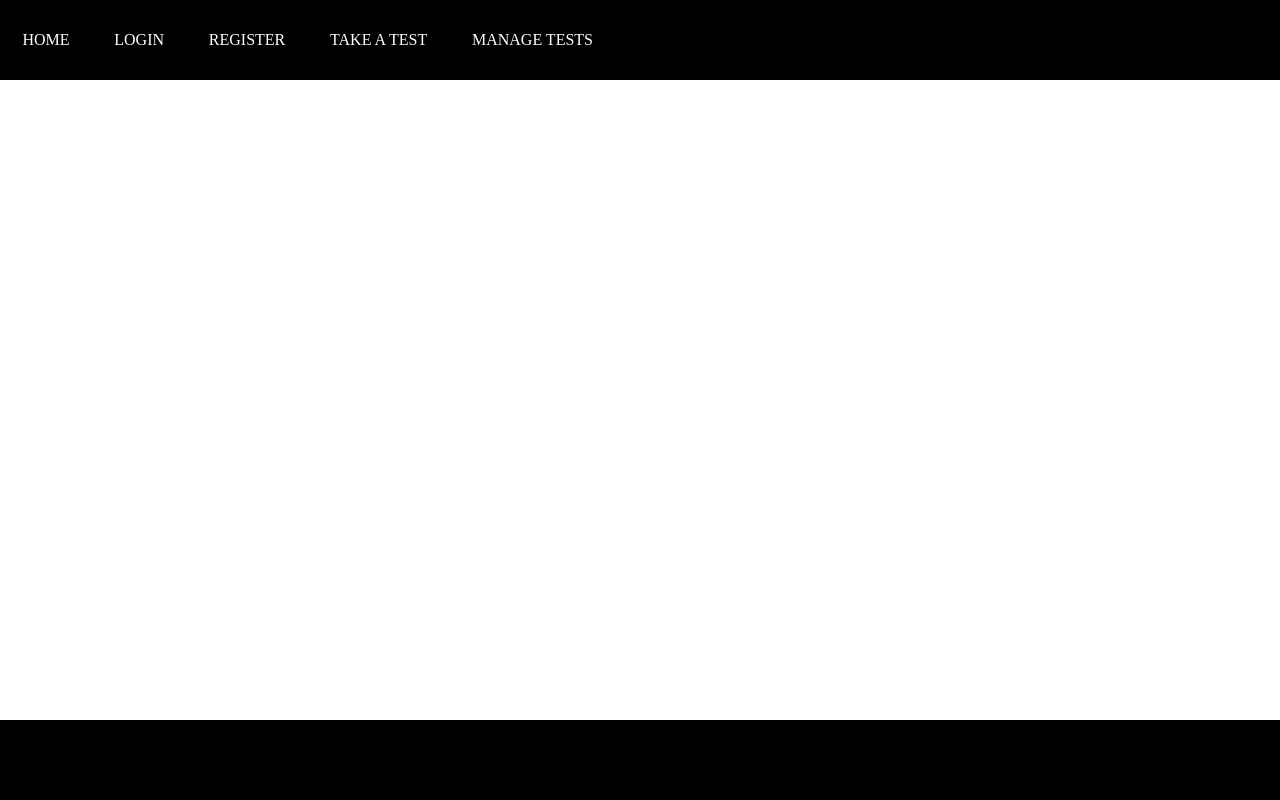
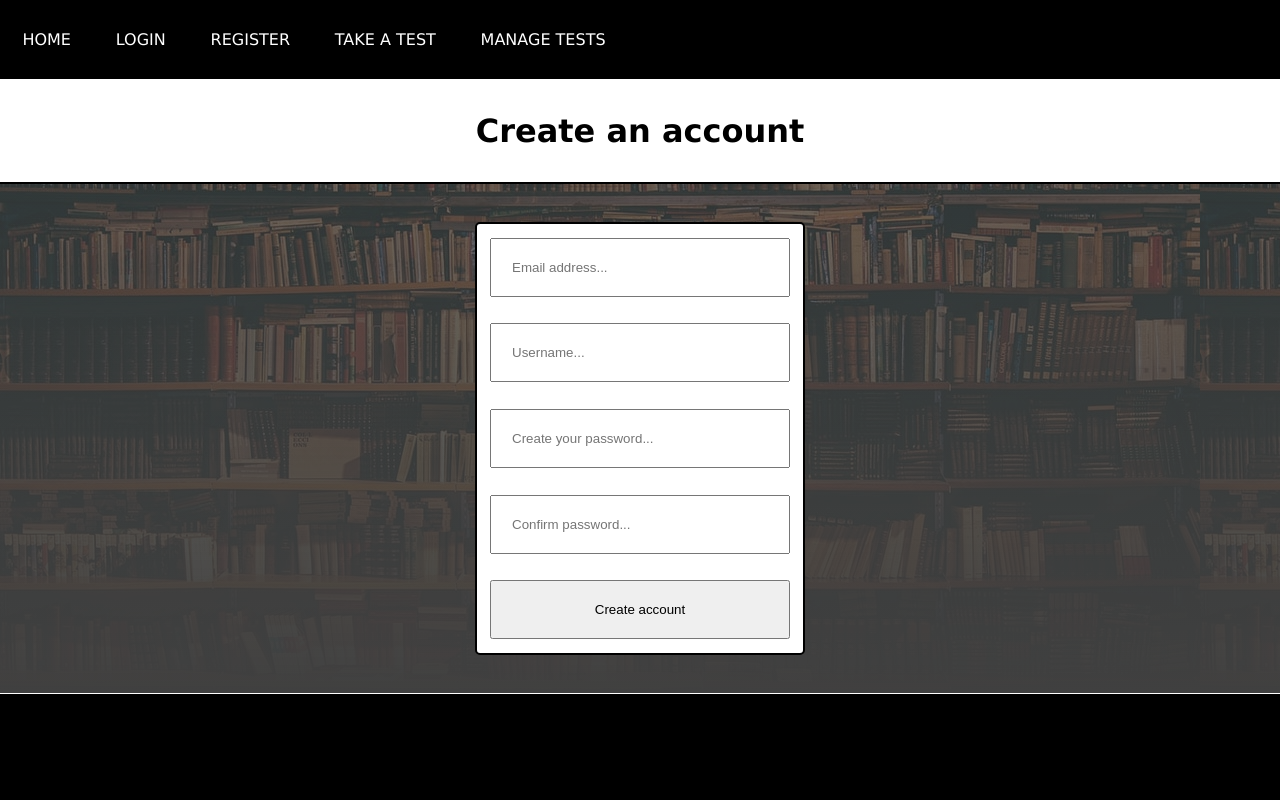
Before and after one commit to J-Rathman/160-Final-Project, a Flask app: page /register in a window 1280 px wide. Run offline with Flask 3, Linux system fonts and the light colour scheme.

Commit message:
Index, login, and register styling

```diff
--- a/static/styles/mainstyles.css
+++ b/static/styles/mainstyles.css
@@ -5,7 +5,18 @@
 }
 
 body {
-    font-family: 'Times New Roman', Times, serif;
+    font-family: Verdana, Geneva, Tahoma, sans-serif;
+    background-color: black;
+}
+
+main {
+    background-color: gray;
+    width: 100%;
+    margin-top: 80px;
+    background-image: linear-gradient(to bottom, rgba(64, 64, 64, 0.7), rgba(64, 64, 64, 1)), url(../images/background.jpg);
+    display: flex;
+    flex-direction: column;
+    align-items: center;
 }
 
 /*  Header  */
@@ -18,6 +29,8 @@ header {
     width: 100%;
     display: flex;
     align-items: center;
+    z-index: 3;
+    border-bottom: 1px solid white;
 }
 
 header .header_links {
@@ -40,8 +53,73 @@ header li a {
 footer {
     background-color: black;
     height: 80px;
-    position: absolute;
-    bottom: 0;
-    left: 0;
     width: 100%;
+    z-index: 3;
+    border-top: 1px solid white;
 }
+
+
+/* Index page */
+main .welcome-msg {
+    background-color: white;
+    color: black;
+    width: 20%;
+    min-width: 300px;
+    text-align: center;
+    border: 2px solid black;
+    border-radius: 5px;
+    margin-top: 10%;
+    padding: 0.5em;
+    height: 20%;
+    min-height: 150px;
+}
+
+main .index-btns {
+    margin: 3% 0 5%;
+    display: flex;
+    justify-content: center;
+}
+
+.index-btns button {
+    margin: 10%;
+    padding: 10%;
+    text-wrap: nowrap;
+    background-color: white;
+    border: 2px solid black;
+    border-radius: 5px;
+    transition: background-color 0.3s;
+}
+
+.index-btns button:hover {
+    background-color: navy;
+    color: white;
+}
+
+.index-btns button:active {
+    color: orange;
+}
+
+/* Register/login page */
+main .register-form, main .login-form {
+    display: flex;
+    flex-direction: column;
+    justify-content: space-evenly;
+    margin: 3%;
+    background-color: white;
+    border: 2px solid black;
+    border-radius: 5px;
+}
+
+.register-form input, .login-form input {
+    padding: 20px;
+    margin: 1em;
+    width: 300px;
+}
+
+.form-header {
+    background-color: white;
+    width: 100%;
+    text-align: center;
+    padding: 2.5% 0;
+    border-bottom: 2px solid black;
+}
--- a/templates/register.html
+++ b/templates/register.html
@@ -1,5 +1,13 @@
 {% extends "base.html" %}
 {% block body %}
-
-
+    <main>
+        <h1 class="form-header">Create an account</h1>
+        <form class="register-form">
+            <input type="text" placeholder="Email address..." name="email" id="email" required>
+            <input type="text" placeholder="Username..." name="username" id="username" required>
+            <input type="text" placeholder="Create your password..." name="password" id="password" required>
+            <input type="text" placeholder="Confirm password..." name="password-confirm" id="password-confirm" required>
+            <input type="submit" value="Create account">
+        </form>
+    </main>
 {% endblock %}
```
Also changed, not shown: templates/accounts.html (+9 -2 lines), templates/index.html (+9 -1 lines), static/images/background.jpg (added).
